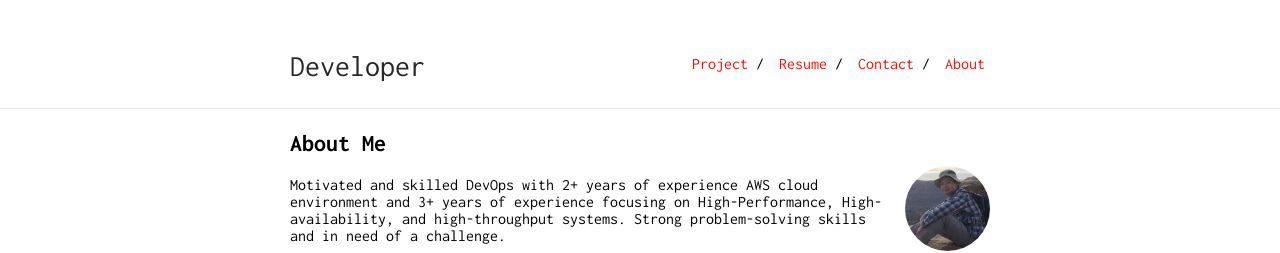
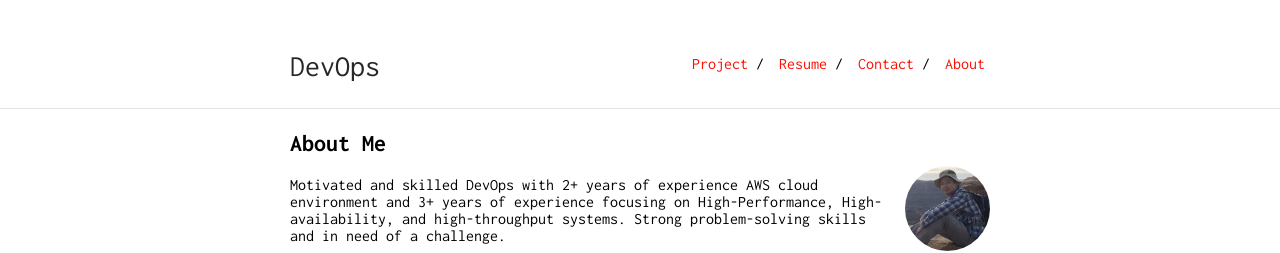
Before and after one commit to hche608/hche608.github.io, a Jekyll site: the page built from index.md, in a window 1280 px wide. Shown: the top 253 px of the page. Built offline with Jekyll 4.4.1, drawn with Linux system fonts in a browser that asks for light colours; our own code applies the rules of GitHub Pages for plain Markdown files.

Commit message:
fixed title

```diff
--- a/_config.yml
+++ b/_config.yml
@@ -1,4 +1,4 @@
-title: Developer
+title: DevOps
 url: "https://hche608.github.io"
 baseurl: "/"
 
```
